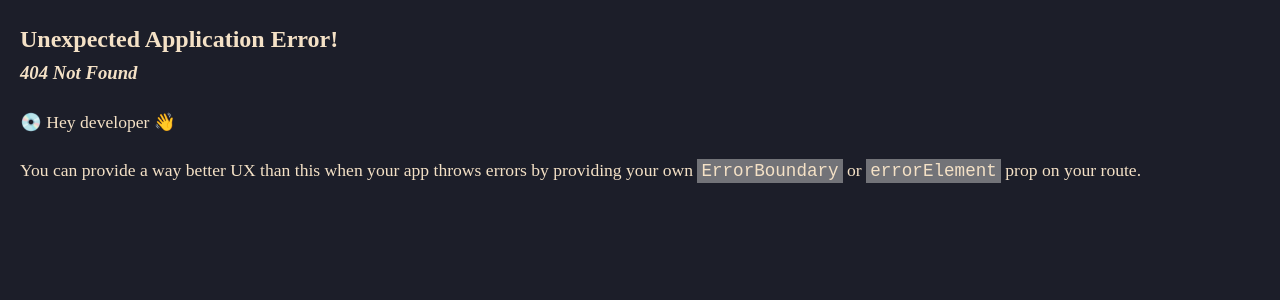
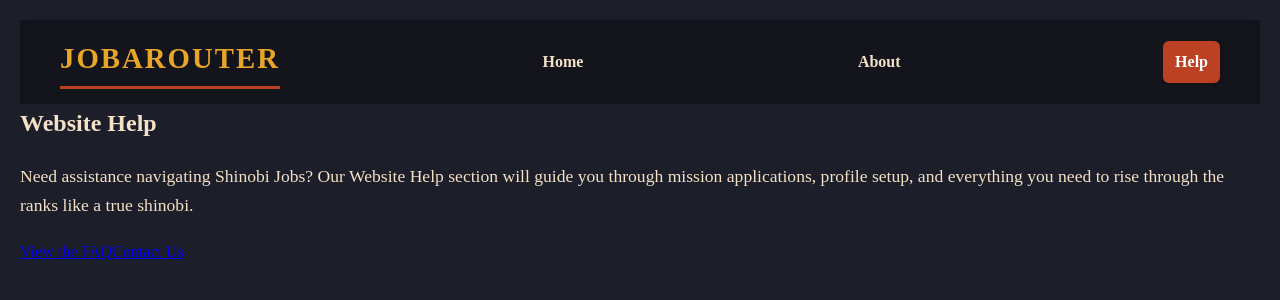
Before and after one commit to TevinAchong/react-router, a JavaScript app in the folder jobarouter/: page /help in a window 1280 px wide. Before the commit this address had no page. Shown: the top 300 px of the page. Built offline with nearby package versions, Linux system fonts and the light colour scheme; the HTML template or start-up script is replaced by a standard one.

Commit message:
halfway through setting up nested routes for help page

```diff
--- a/jobarouter/src/App.js
+++ b/jobarouter/src/App.js
@@ -11,6 +11,7 @@ import About from './pages/About';
 
 // layouts
 import RootLayout from './layouts/RootLayout';
+import HelpLayout from './layouts/HelpLayout';
 
 const router = createBrowserRouter(
   createRoutesFromElements(
@@ -18,6 +19,10 @@ const router = createBrowserRouter(
       {/* Index specifies that this is the home page */}
       <Route index element={<Home />}/>
       <Route path="about" element={<About />}/>
+      <Route path="help" element={<HelpLayout />}>
+        <Route path="faq" />
+        <Route path="contact"></Route>
+      </Route>
     </Route>
   )
 )
--- /dev/null
+++ b/jobarouter/src/layouts/HelpLayout.js
@@ -0,0 +1,21 @@
+import { Outlet, NavLink } from "react-router-dom";
+
+
+export default function HelpLayout() {
+  return (
+    <div className="help-layout">
+        <h2>Website Help</h2>
+        <p>
+            Need assistance navigating Shinobi Jobs? Our Website Help section will guide you through mission
+            applications, profile setup, and everything you need to rise through the ranks like a true shinobi.
+        </p>
+
+        <nav>
+            <NavLink to="faq">View the FAQ</NavLink>
+            <NavLink to="contact">Contact Us</NavLink>
+        </nav>
+
+        <Outlet />
+    </div>
+  )
+}
--- a/jobarouter/src/layouts/RootLayout.js
+++ b/jobarouter/src/layouts/RootLayout.js
@@ -9,6 +9,7 @@ export default function RootLayout() {
                 {/* As opposed to Link, NavLink gives you a class attribute for your a tag */}
                 <NavLink to="/">Home</NavLink>
                 <NavLink to="about">About</NavLink>
+                <NavLink to="help">Help</NavLink>
             </nav>
         </header>
 
```
